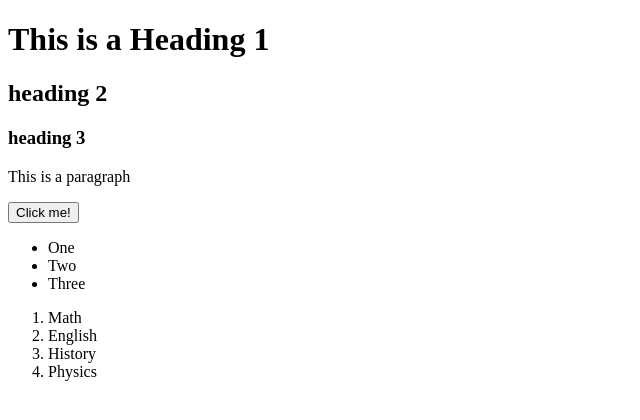
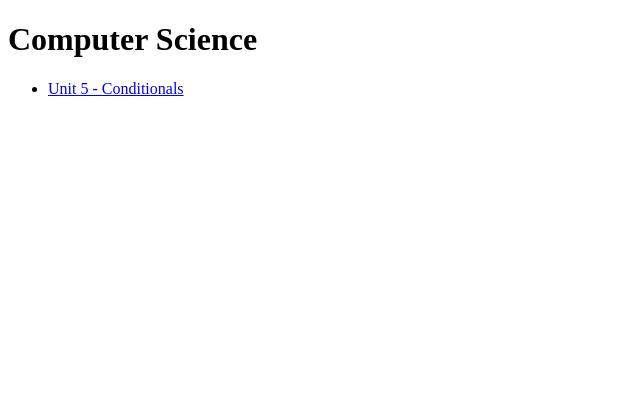
Before and after one commit to AdAlyssaD/AdAlyssaD.github.io, a plain HTML site: page index.html in a window 1280 px wide. Shown: the whole page, without its empty margins (0-640 px from the left). Drawn offline with Linux system fonts and the light colour scheme.

Commit message:
Update index.html

```diff
--- a/index.html
+++ b/index.html
@@ -7,21 +7,11 @@
     <title>Document</title>
 </head>
 <body>
-    <h1>This is a Heading 1</h1>
-    <h2>heading 2</h2>
-    <h3>heading 3</h3>
-    <p>This is a paragraph</p>
-    <button>Click me!</button>
+    <h1>Computer Science</h1>
     <ul>
-        <li>One</li>
-        <li>Two</li>
-        <li>Three</li>
+        <li>
+            <a href="/U5_Conditionals/conditionals.html">Unit 5 - Conditionals</a>
+        </li>
     </ul>
-    <ol>
-        <li>Math</li>
-        <li>English</li>
-        <li>History</li>
-        <li>Physics</li>
-    </ol>
 </body>
 </html>
```
